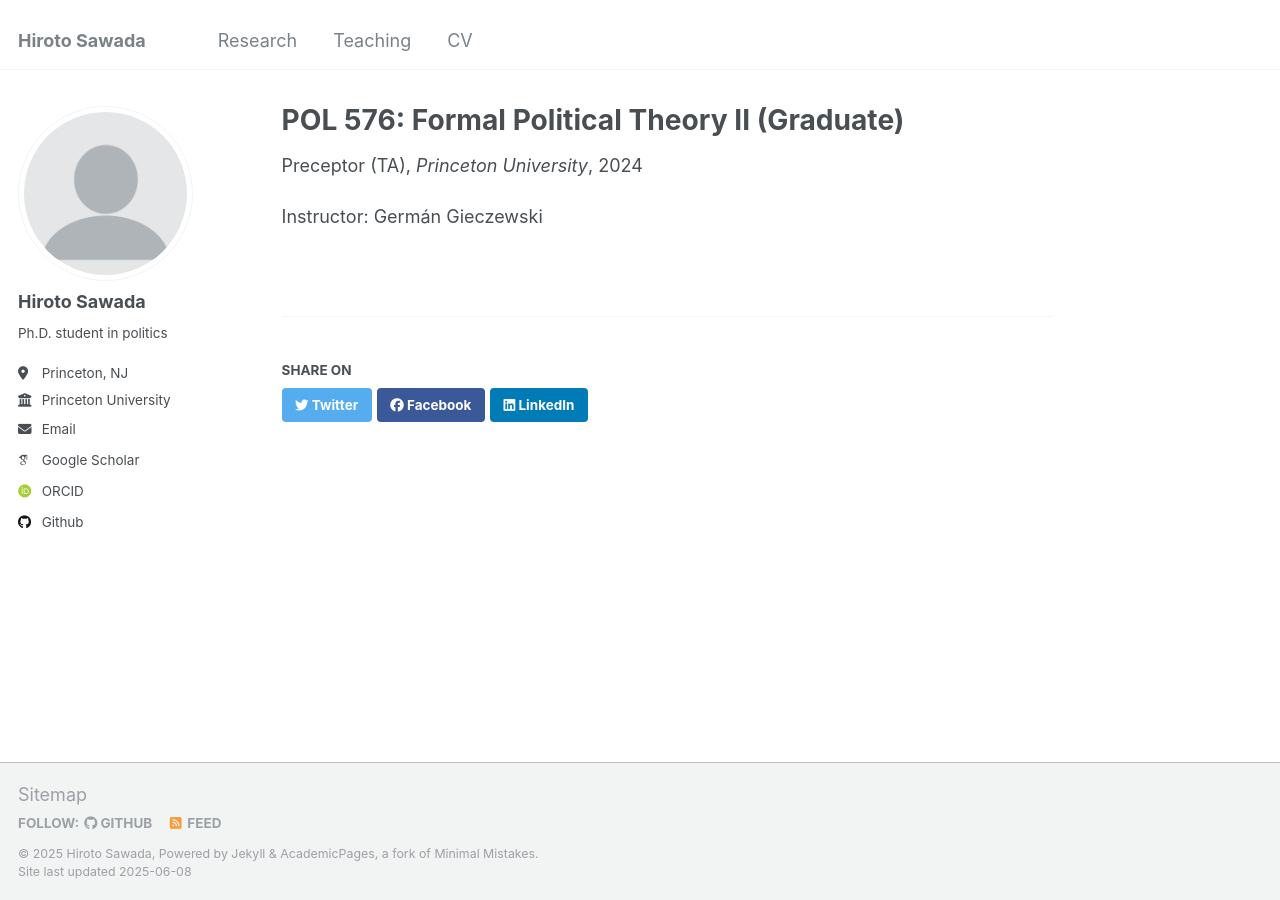
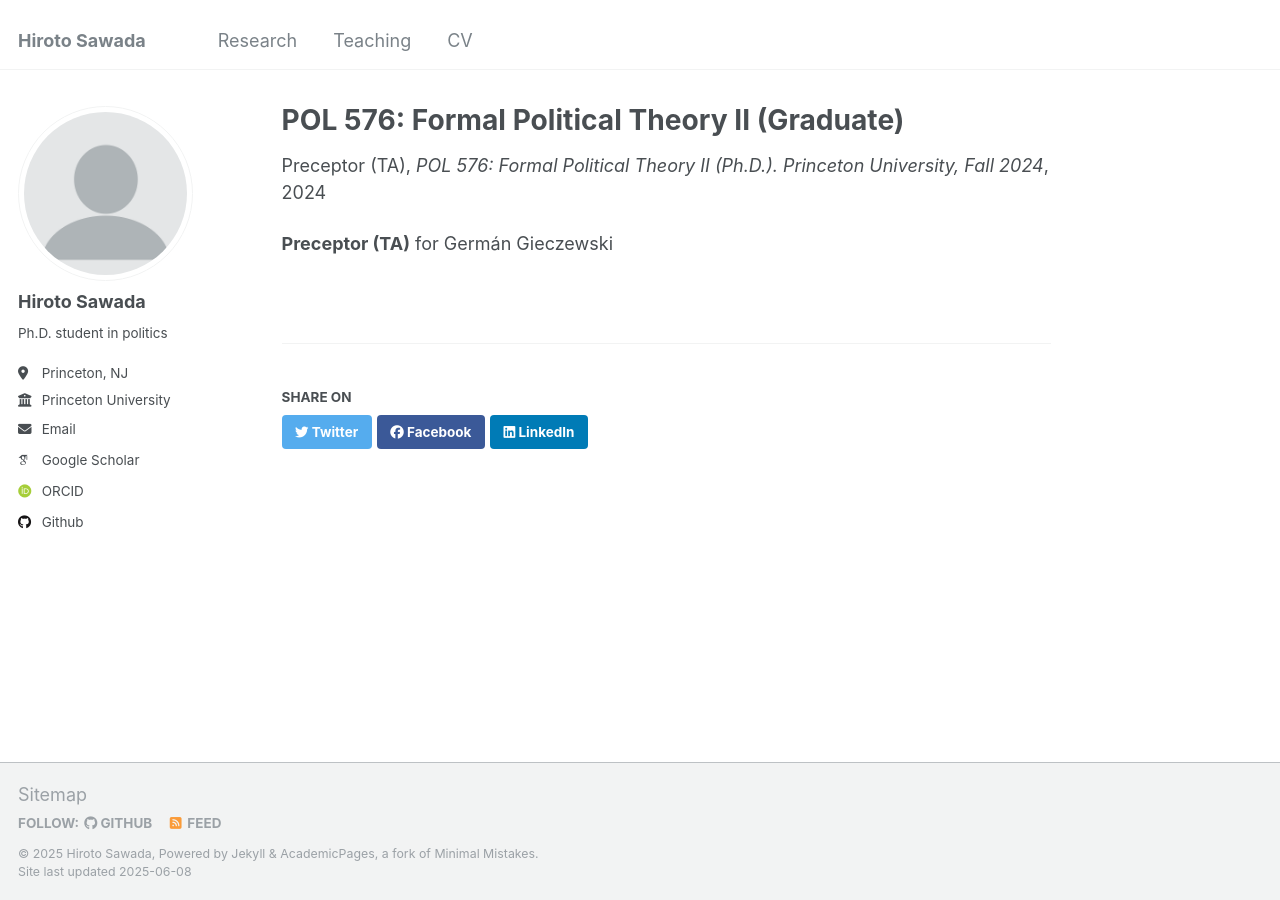
Before and after one commit to hiroto-sawada/hiroto-sawada.github.io, a Jekyll site: the page built from _teaching/2014-spring-teaching-1.md, in a window 1280 px wide. Built offline with Jekyll 4.4.1, drawn with Linux system fonts in a browser that asks for light colours; some web fonts are replaced.

Commit message:
Update 2014-spring-teaching-1.md

```diff
--- a/_teaching/2014-spring-teaching-1.md
+++ b/_teaching/2014-spring-teaching-1.md
@@ -2,9 +2,9 @@
 title: "POL 576: Formal Political Theory II (Graduate)"
 collection: teaching
 type: "Preceptor (TA)"
-venue: "Princeton University"
+venue: "POL 576: Formal Political Theory II (Ph.D.). Princeton University, Fall 2024"
 date: 2024-09-01
 location: "Princeton, NJ"
 ---
 
-Instructor: Germán Gieczewski
+<b>Preceptor (TA)</b> for Germán Gieczewski
```
